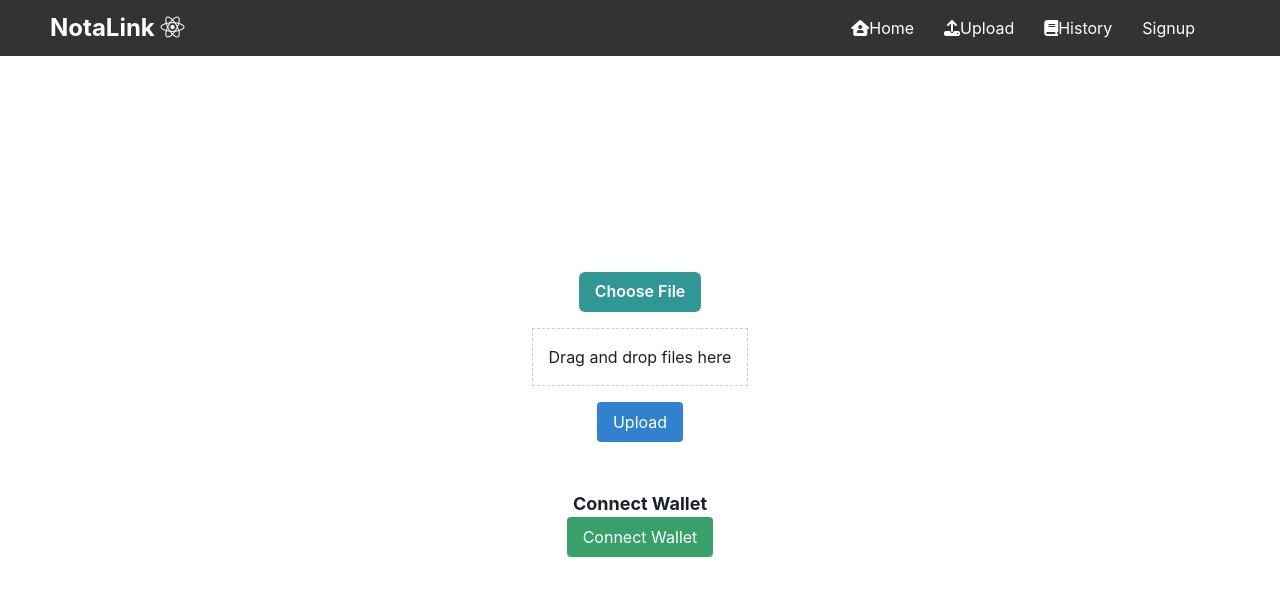
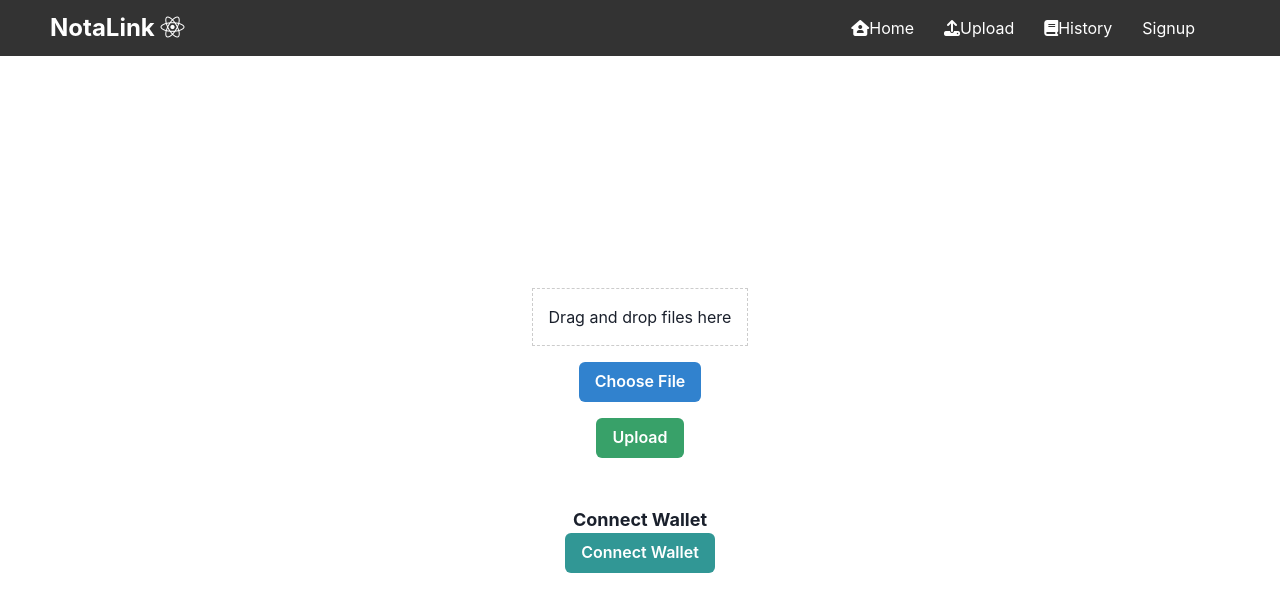
Before and after one commit to mobmatt/Nota-Link, a React (Create React App) app in the folder Nota-Link/: page /upload in a window 1280 px wide. Shown: the top 612 px of the page. Built offline with nearby package versions, Linux system fonts and the light colour scheme.

Commit message:
changed the button and spacing

```diff
--- a/Nota-Link/src/pages/Upload.jsx
+++ b/Nota-Link/src/pages/Upload.jsx
@@ -70,9 +70,6 @@ const Upload = ({ connectWallet }) => {
      onChange={handleFileChange}
       />
 
-<Button colorScheme='teal' variant='solid'className="choose-file-button" onClick={handleChooseFile}>
-        Choose File
-      </Button>
 
       <div
         className="drop-area"
@@ -81,9 +78,13 @@ const Upload = ({ connectWallet }) => {
       >
         Drag and drop files here
       </div>
-      <button className="upload-button" onClick={handleUpload}>
+      <Button colorScheme='blue' variant='solid'className="choose-file-button" onClick={handleChooseFile}>
+        Choose File
+      </Button>
+
+      <Button colorScheme='green' variant='solid' className="upload-button" onClick={handleUpload}>
         Upload
-      </button>
+      </Button>
       <div className="selected-files">
         {selectedFiles.map((file, index) => (
           <div key={index}>{file.name}</div>
@@ -94,9 +95,9 @@ const Upload = ({ connectWallet }) => {
         {connectedWalletAddress ? (
           <p>Connected Wallet: {connectedWalletAddress}</p>
         ) : (
-          <button className="connect-wallet-button" onClick={handleWalletConnect}>
+          <Button colorScheme='teal' variant='solid' className="connect-wallet-button" onClick={handleWalletConnect}>
             Connect Wallet
-          </button>
+          </Button>
         )}
       </div>
 
--- a/Nota-Link/src/styles/Upload.css
+++ b/Nota-Link/src/styles/Upload.css
@@ -26,13 +26,14 @@
   }
 
   .upload-button {
-    background-color: #3182ce;
+
     color: white;
     border: none;
     padding: 0.5rem 1rem;
     border-radius: 0.25rem;
     cursor: pointer;
     transition: background-color 0.2s ease;
+    margin-top: 1rem;
   }
 
   .upload-button:hover {
```
